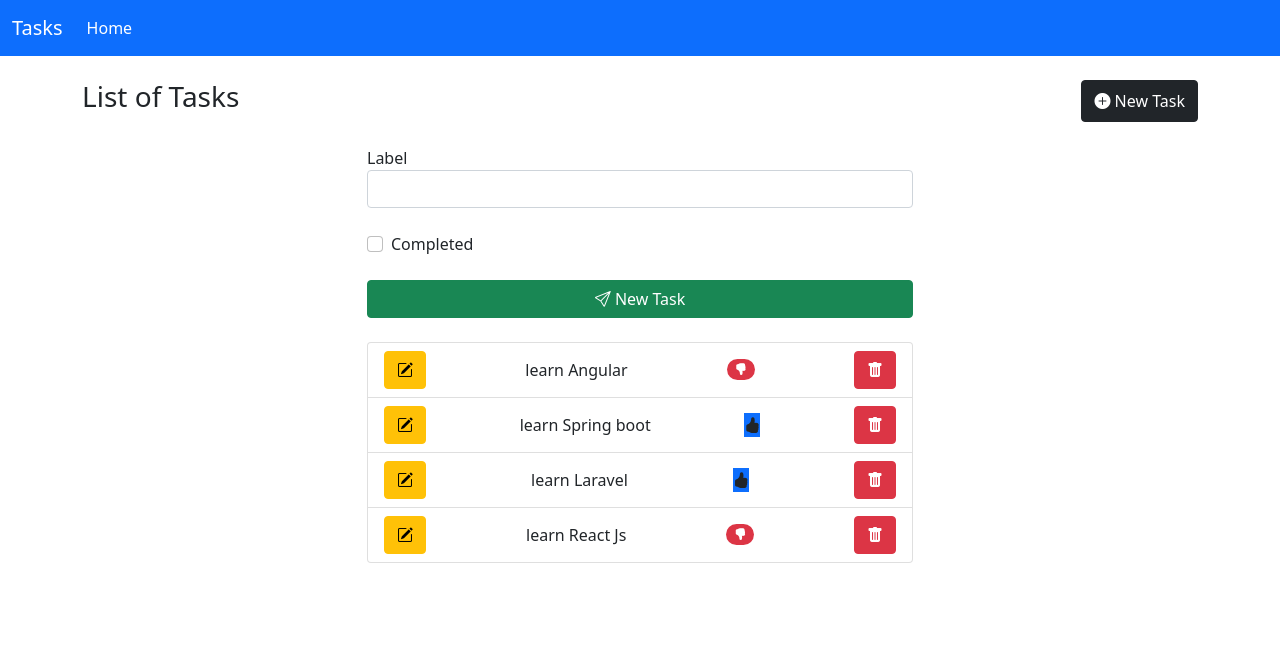
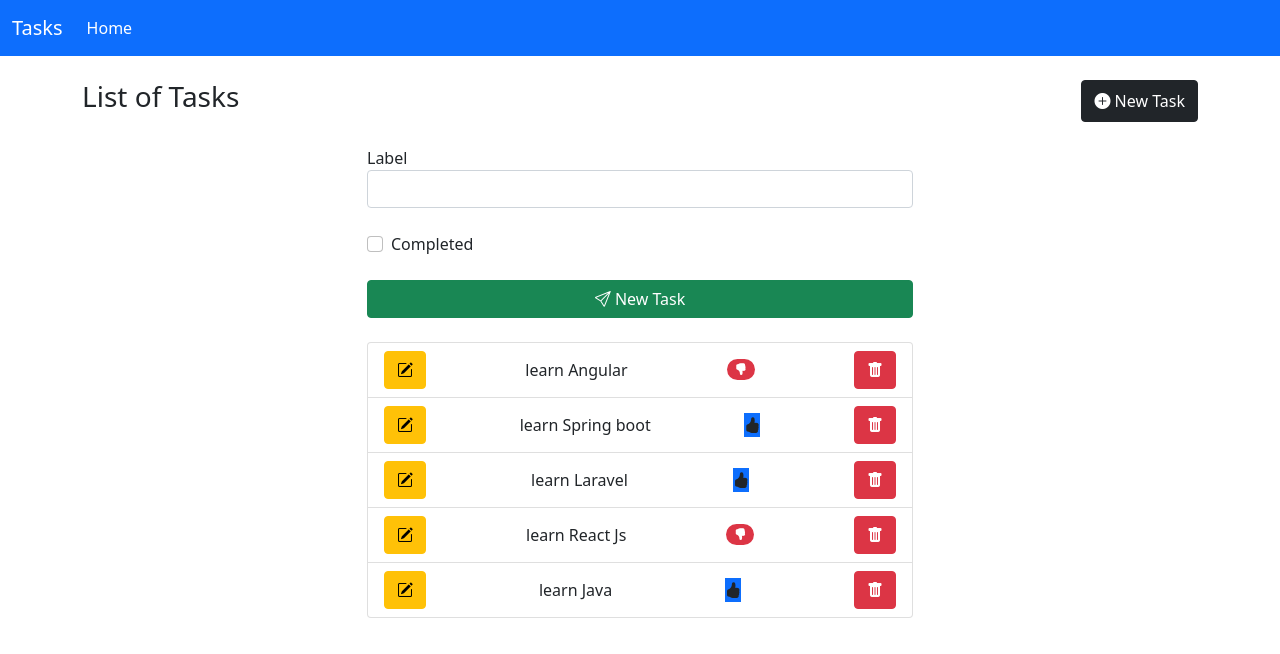
Before and after one commit to amalmtahri/tasks, an Angular app: page / in a window 1280 px wide. Shown: the top 654 px of the page. Built offline with nearby package versions, Linux system fonts and the light colour scheme; data requests are answered from the project's data file.

Commit message:
change completed property of tasks

```diff
--- a/db.json
+++ b/db.json
@@ -19,6 +19,11 @@
       "label": "learn React Js",
       "completed": false,
       "id": 4
+    },
+    {
+      "label": "learn Java",
+      "completed": true,
+      "id": 5
     }
   ]
 }
--- a/src/app/components/tasks/tasks.component.html
+++ b/src/app/components/tasks/tasks.component.html
@@ -20,8 +20,7 @@
                 <input type="checkbox"  class="form-check-input" value="checkedValue" [(ngModel)]="myTask.completed" >Completed
             </label>
         </div>
-        <!-- {{myTask | json}} -->
-        <button class="btn btn-success w-100"><i class="bi bi-send"></i> New Task</button>
+        <button class="btn btn-success w-100" (click)="persistTask()"><i class="bi bi-send"></i> New Task</button>
     </div>
 </div>
 
@@ -32,7 +31,7 @@
             <li class="list-group-item d-flex justify-content-between align-items-center" *ngFor="let task of tasks">
                 <button class="btn btn-warning"><i class="bi bi-pencil-square"></i></button>
               {{task.label}}
-                <span  [ngClass]="{'badge bg-primary rounded-pill':task.completed,
+                <span  (click)="toggleCompleted(task)" [ngClass]="{'badge bg-primary rounded-pill':task.completed,
                         'badge bg-danger rounded-pill':!task.completed}" >
                             <i  [ngClass]="{'bi bi-hand-thumbs-up-fill':task.completed,'bi bi-hand-thumbs-down-fill':!task.completed}"></i>
                 </span>
--- a/src/app/components/tasks/tasks.component.ts
+++ b/src/app/components/tasks/tasks.component.ts
@@ -77,4 +77,12 @@ export class TasksComponent implements OnInit {
     }
   }
 
+  toggleCompleted(task: Task) {
+    this.taskServices.completed(task).subscribe(
+      () => {
+        task.completed = !task.completed;
+      }
+    )
+  }
+
 }
--- a/src/app/services/task.service.ts
+++ b/src/app/services/task.service.ts
@@ -20,4 +20,7 @@ export class TaskService {
   persist(task: Task) {
     return this.http.post<Task>(this.urlApi, task);
   }
+  completed(task: Task) {
+    return this.http.patch(`${this.urlApi}/${task.id}`, { completed: !task.completed });
+  }
 }
```
